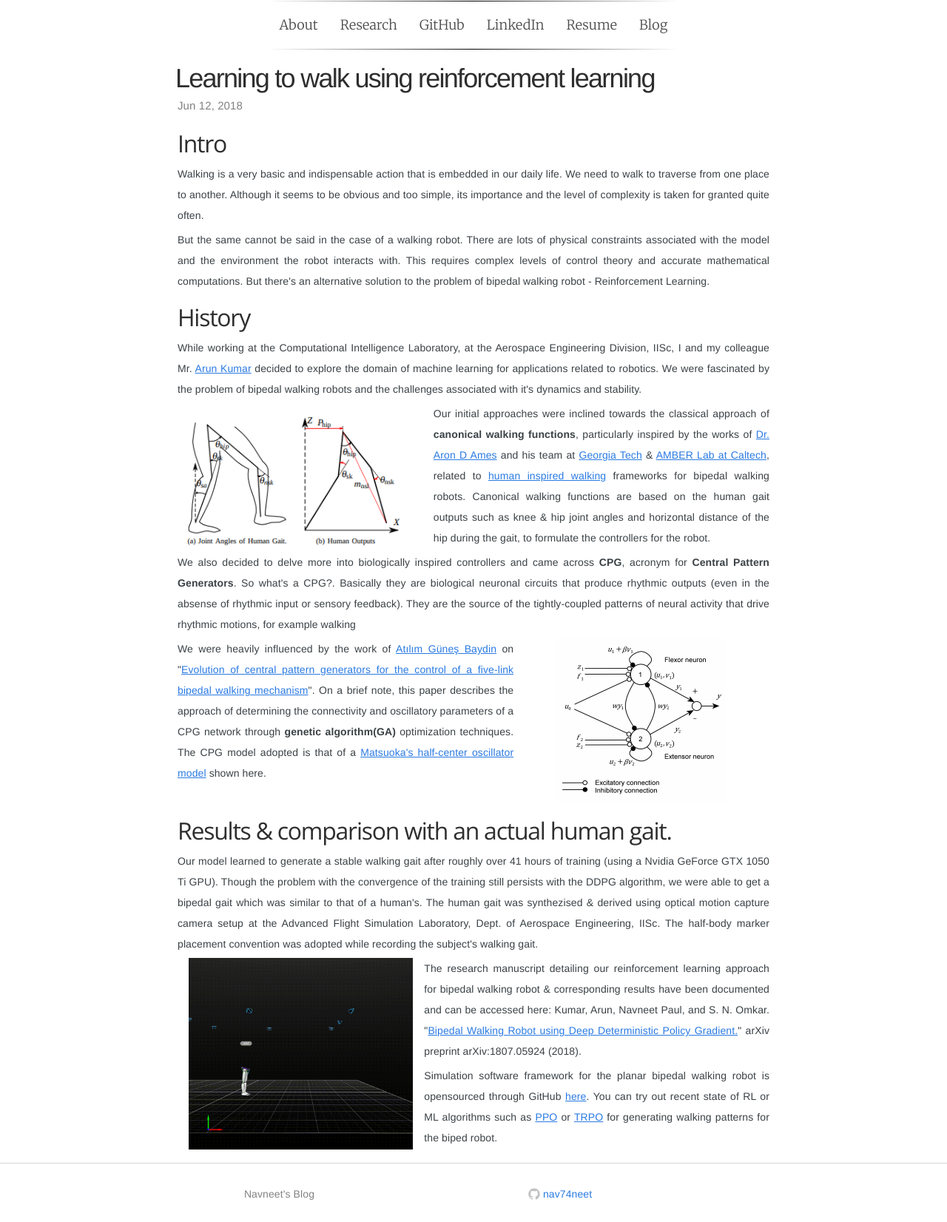
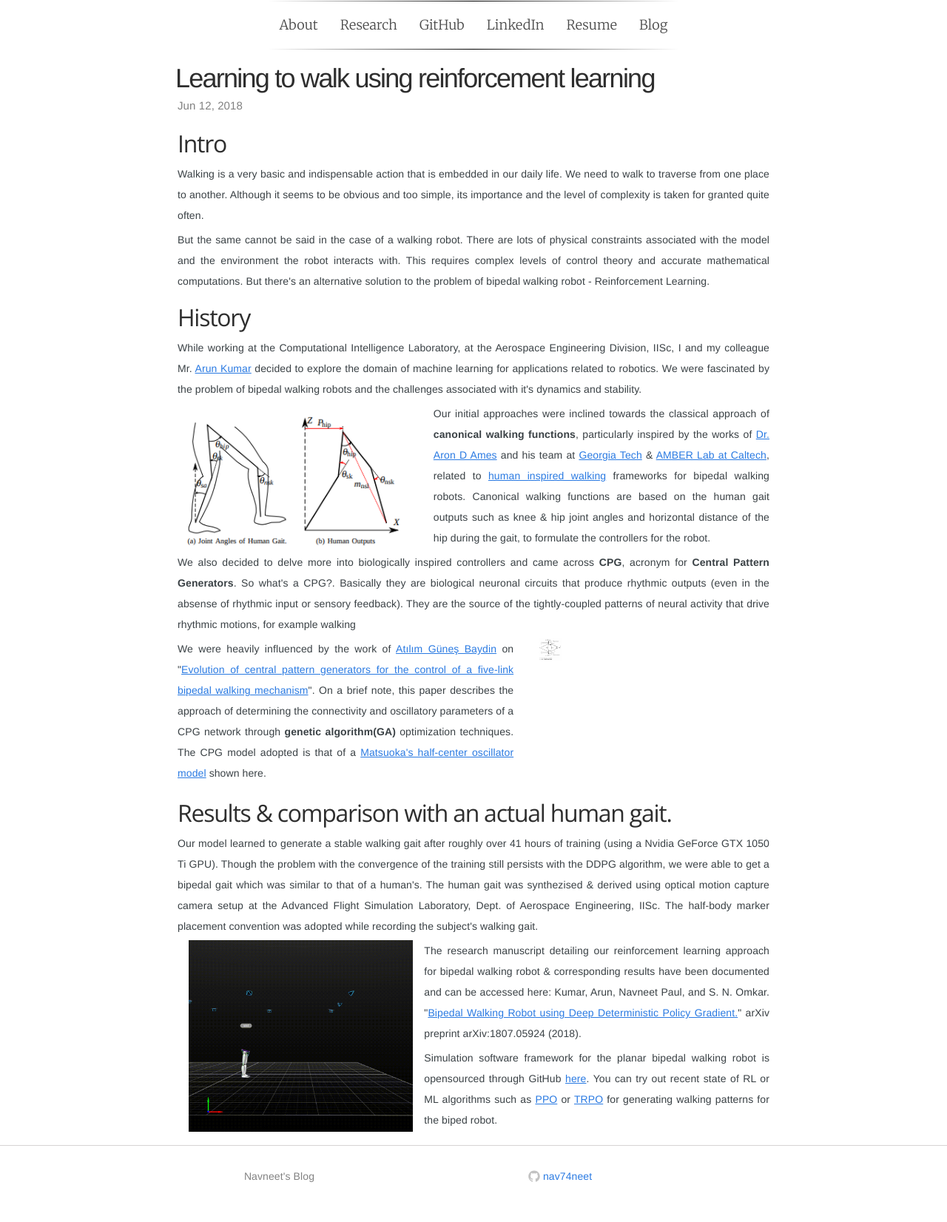
Before and after one commit to navuboy/navuboy.github.io, a Jekyll site: the page built from _posts/2018-06-12-ddpg.md, in a window 1280 px wide. Shown: the whole page at 74% size. Built offline with Jekyll 4.4.1, drawn with Linux system fonts in a browser that asks for light colours; some web fonts are replaced; after the commit the page ends 1628 px from its top, so only the background shows below that.

Commit message:
Updated post

```diff
--- a/_posts/2018-06-12-ddpg.md
+++ b/_posts/2018-06-12-ddpg.md
@@ -30,7 +30,7 @@
 <div class="col-md-7">
 <p style="text-align:justify">We were heavily influenced by the work of <a href="http://www.robots.ox.ac.uk/~gunes/" class="md-link">Atılım Güneş Baydin</a> on "<a href="https://arxiv.org/pdf/0801.0830.pdf" class="md-link">Evolution of central pattern generators for the control of a five-link bipedal walking mechanism</a>". On a brief note, this paper describes the approach of determining the connectivity and oscillatory parameters of a CPG network through <strong>genetic algorithm(GA)</strong> optimization techniques. The CPG model adopted is that of a <a href="https://link.springer.com/article/10.1007/s00422-011-0432-z" class="md-link">Matsuoka's half-center oscillator model</a> shown here.</p>
 </div>
-<div class="col-md-5">
+<div class="col-md-1">
 <img class="center" src="{{ site.github.url }}/media/blog/matsuoka_cpg.png"/>
 </div>
 </div>
```
